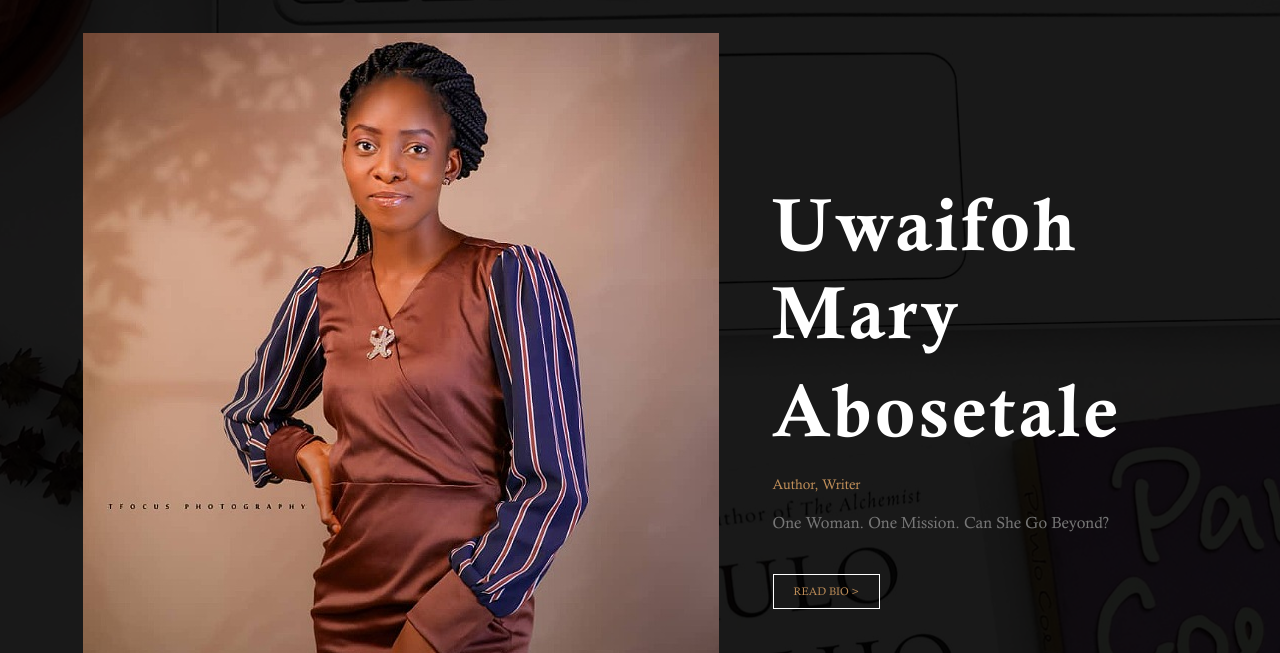
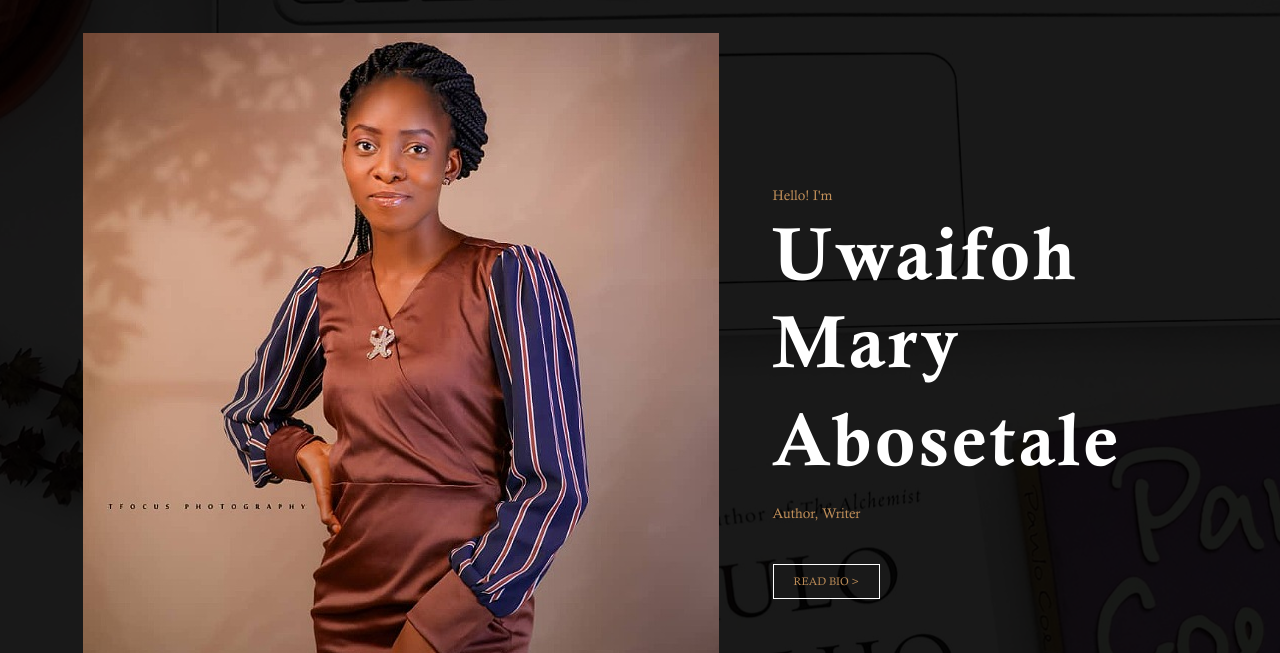
Before and after one commit to Chumzy01/uwaifohmary, a plain HTML site: page index.html in a window 1280 px wide. Shown: the part 147-800 px from the top of the page. Drawn offline with nearby package versions, Linux system fonts and the light colour scheme.

Commit message:
Update index.html

```diff
--- a/index.html
+++ b/index.html
@@ -55,7 +55,7 @@
 			</div>
 			<div class="top-banner__text">
 				<div class="top-banner__text-up">
-					<span class="brand-span"></span>
+					<span class="brand-span">Hello! I'm</span>
 					<h2 class="top-banner__h2">Uwaifoh</h2>
 				</div>
 				<div class="top-banner__text-down" data-aos="slide-left">
@@ -63,7 +63,7 @@
 					<h2 class="top-banner__h2">Abosetale</h2>
 					<span class="brand-span">Author, Writer</span>
 				</div>
-				<p data-aos="slide-up">One Woman. One Mission. Can She Go Beyond?</p>
+				<p data-aos="slide-up"></p>
 				<a href="#about" class="brand-button">Read bio > </a>
 			</div>
 		</div>
```
